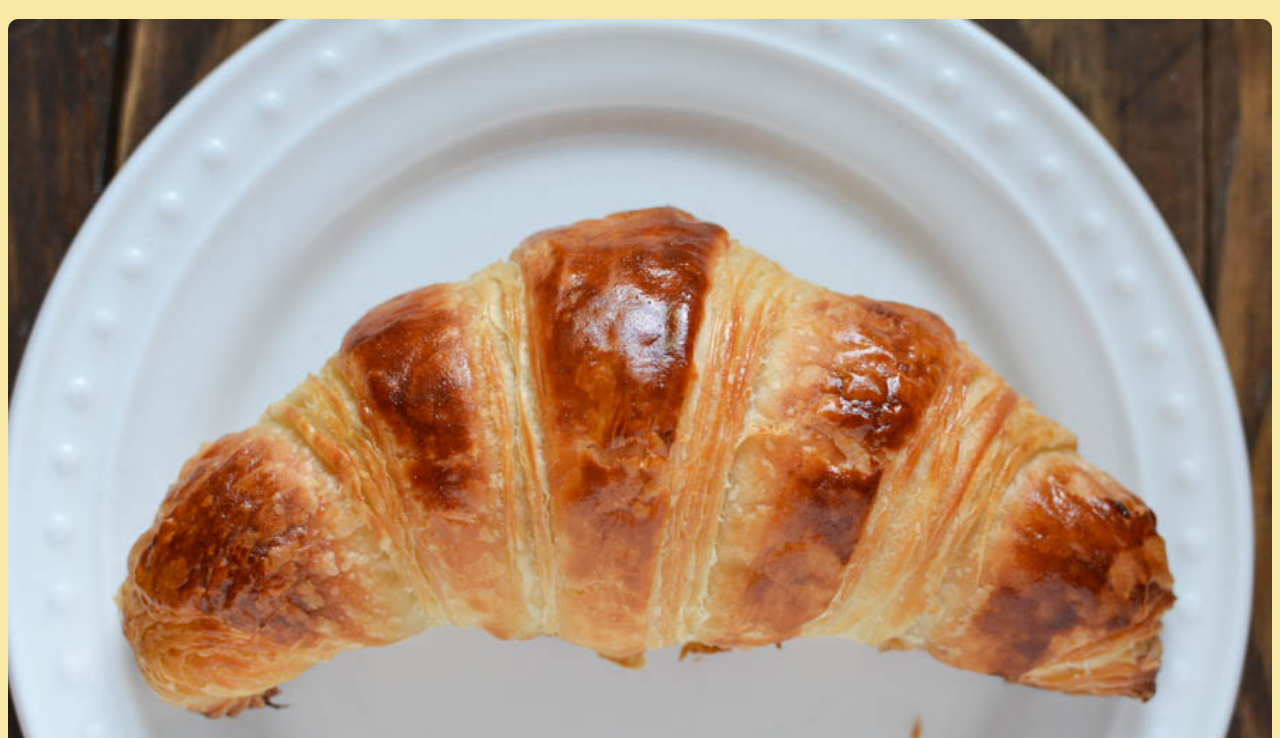
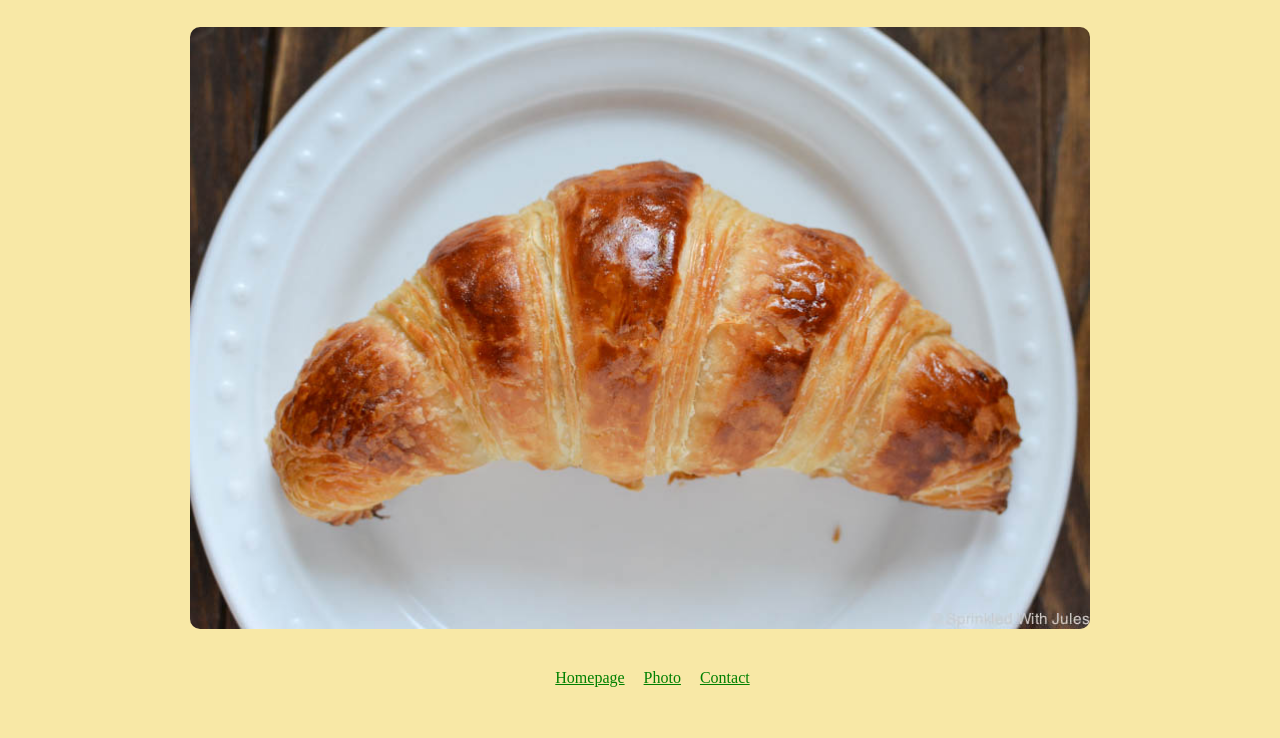
Before and after one commit to soybella/Croissant, a plain HTML site: page photo.html in a window 1280 px wide. Shown: the part 62-800 px from the top of the page. Drawn offline with Linux system fonts and the light colour scheme.

Commit message:
Corrected image size

```diff
--- a/styles.css
+++ b/styles.css
@@ -8,9 +8,11 @@ p {
 }
 
 img {
+  max-width: 900px;
   width: 100%;
-  height: auto;
   border-radius: 10px;
+  display: block;
+  margin: 30px auto;
 }
 
 a:hover {
```
